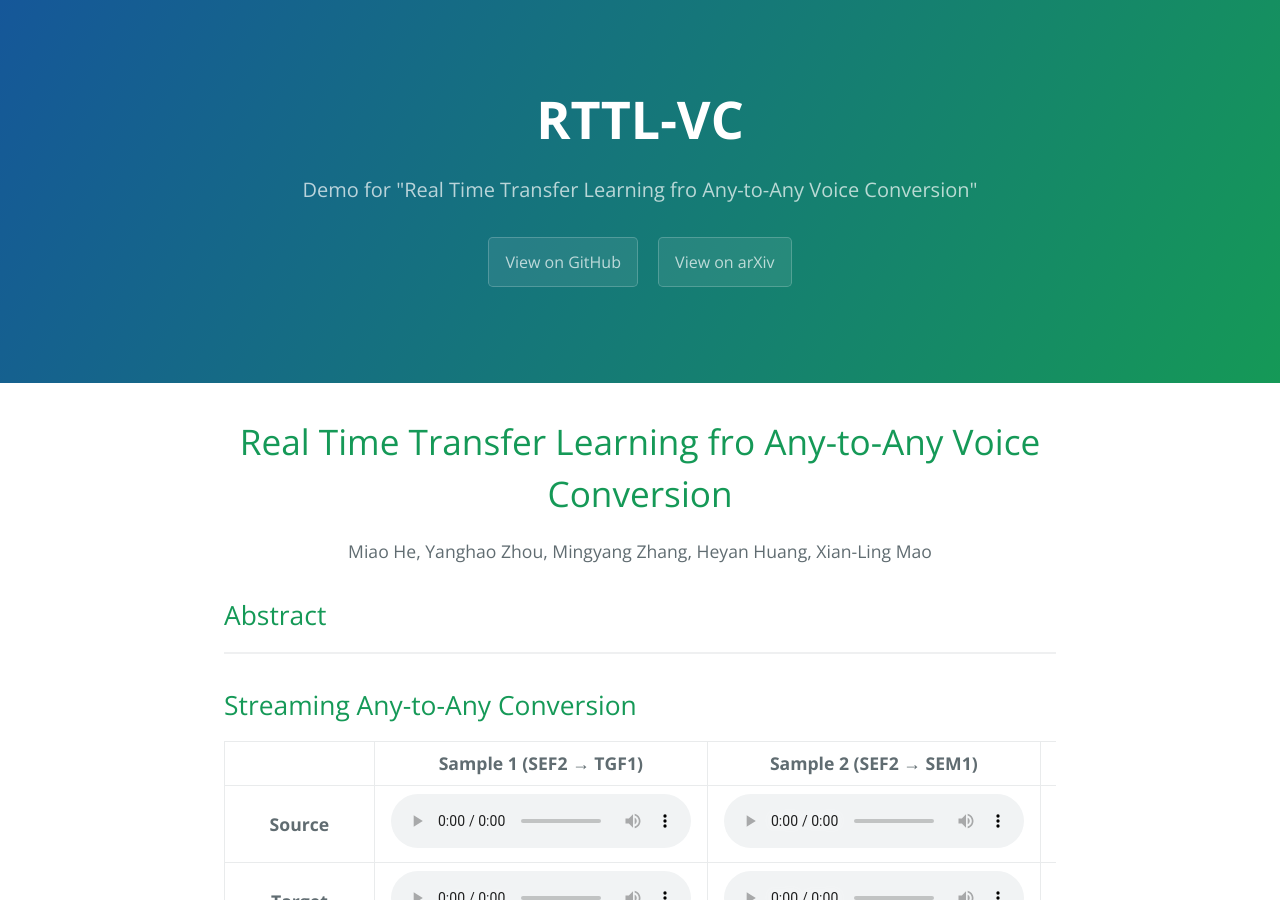
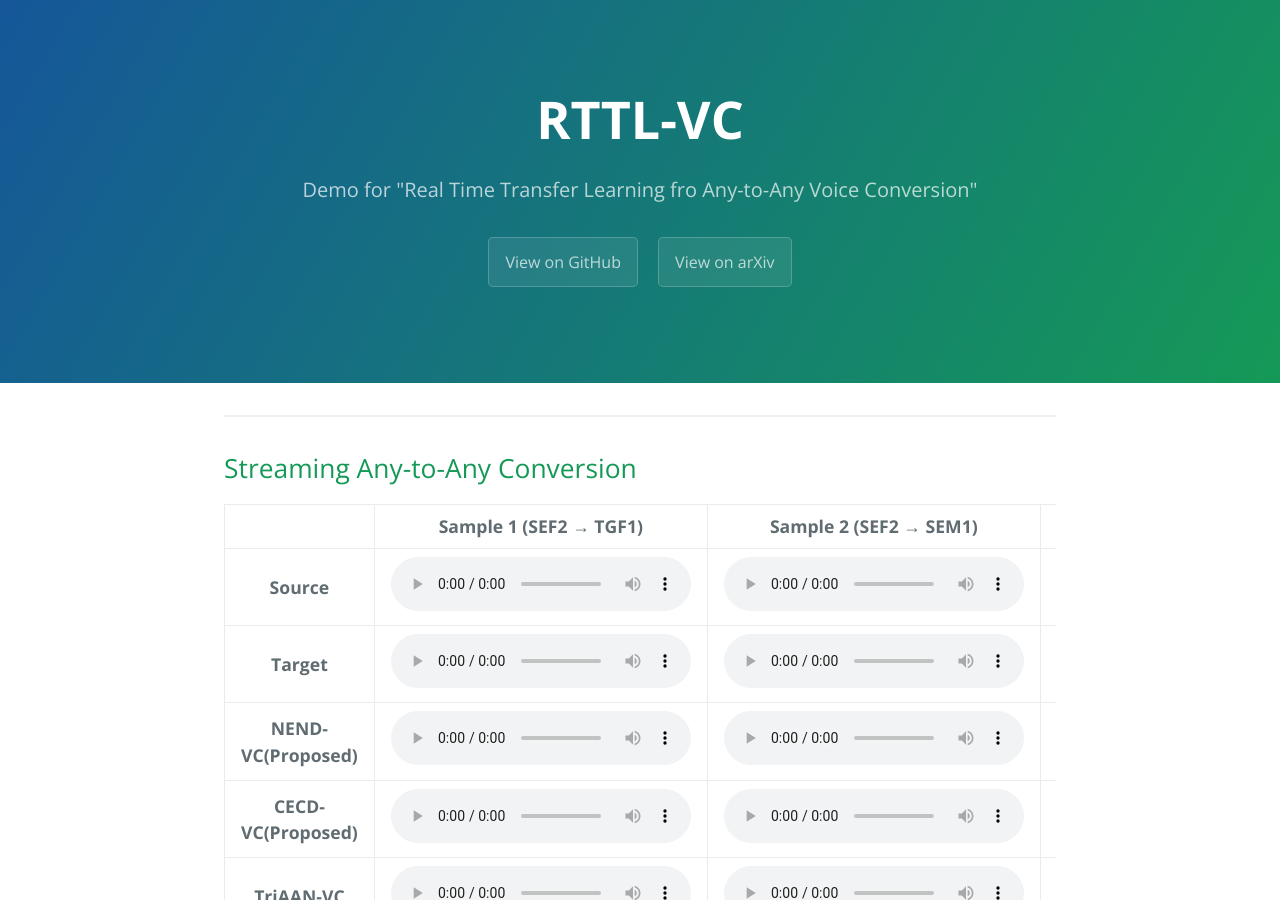
Before and after one commit to heixiaoniu/rttlvc, a Jekyll site: the page built from index.html, in a window 1280 px wide and 900 px high. Built offline with Jekyll 4.4.1, drawn with Linux system fonts in a browser that asks for light colours; the list of posts is cut into pages by our own code.

Commit message:
Update index.html
update abstract

```diff
--- a/index.html
+++ b/index.html
@@ -4,27 +4,6 @@ title: {{ site.name }}
 ---
 
 <div id="home">
-  <h1 style="text-align: center" id="-any-to-many-voice-conversion-with-location-relative-sequence-to-sequence-modeling">
-    Real Time Transfer Learning fro Any-to-Any Voice Conversion
-  </h1>
-
-  <p style="text-align: center">Miao He, Yanghao Zhou, Mingyang Zhang, Heyan Huang, Xian-Ling Mao</p>
-
-  <h2 id="abstract">Abstract</h2>
-<!--   <p>
-In recent years, streaming voice conversion (VC) has garnered significant attention due to its suitability for real-time applications compared to non-streaming VC.
-Most existing streaming VC methods are designed for one-to-one, many-to-one, many-to-many, or any-to-many scenarios, which can be overly restrictive and disconnected from real-world needs, highlighting the importance of studying any-to-any streaming VC.
-However, as far as we know, there is currently no research on streaming VC in any-to-any scenarios.
-Thus, to fill this gap, in this paper, we propose a novel model called <strong>R</strong>eal-<strong>T</strong>ime <strong>T</strong>ransfer <strong>L</strong>earning <strong>V</strong>oice <strong>C</strong>onversion (<strong>RTTL-VC</strong>), which transfers comprehensive content knowledge from text-to-speech (TTS) to voice conversion.
-Specifically, the proposed method comprises three main components: a speech synthesizer, a voice converter, and a streaming processor.
-The speech synthesizer is first trained to extract TTS knowledge (the context vectors).
-Then, in order to better extract the speaker-independent content information, the learned TTS knowledge is transferred to the autoencoder voice converter to serve as content encoder supervision.
-Finally, in streaming processor, input speeches are divided into chunks to simulate real-time continuous input flow, with each chunk being converted sequentially to enable streaming inference.
-To comprehensively evaluate the effectiveness of RTTL-VC in streaming scenarios and address the limitations of naturalness metrics in reflecting the continuity and consistency of synthetic speech, we propose the "fluency" metric for assessment.
-Extensive experiments demonstrate that RTTL-VC excels in terms of both latency and conversion quality, rendering it highly suitable for real-time applications. Notably, the method effectively mitigates issues such as timbre leakage and feature damage commonly encountered in streaming VC.
-Audio samples are available at <a href="https://heixiaoniu.github.io/rttlvc/">https://heixiaoniu.github.io/rttlvc/</a>.
-  </p> -->
-
   <hr />
 
   <h2 id="any-to-any-conversion">Streaming Any-to-Any Conversion</h2>
```
